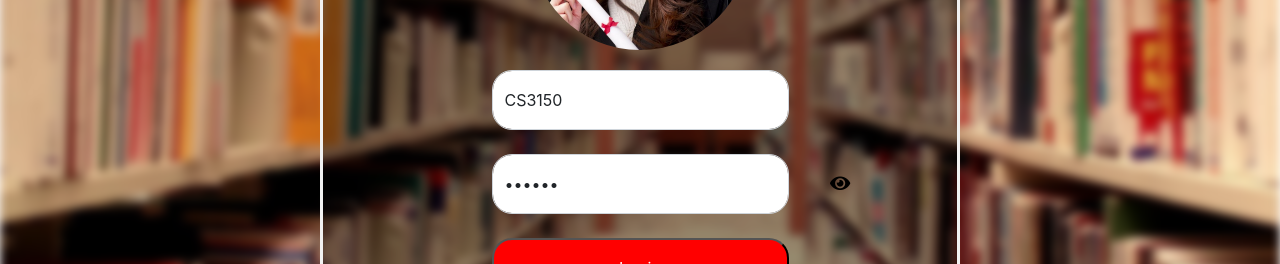
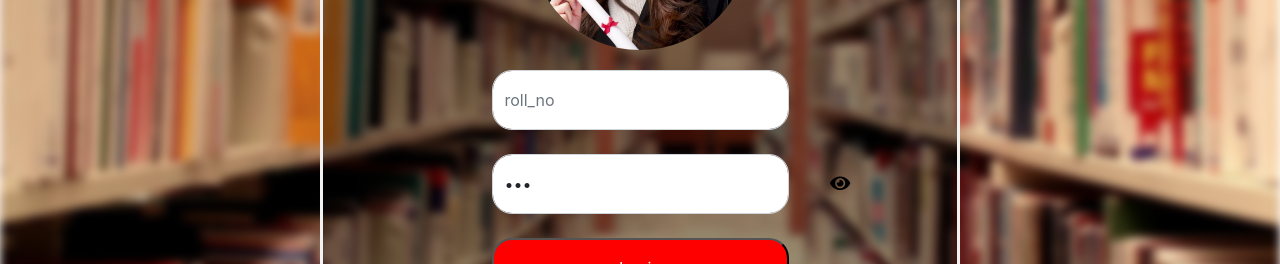
Before and after one commit to CodyAskew9/altura-prep-fe, a React (Create React App) app: page /login in a window 1280 px wide. Shown: the part 387-651 px from the top of the page. Built offline with nearby package versions, Linux system fonts and the light colour scheme.

Commit message:
playing with react barcode

```diff
--- a/src/screens/Login.js
+++ b/src/screens/Login.js
@@ -5,9 +5,9 @@ import { useDispatch, useSelector } from 'react-redux'
 import StudentIMage from "../Images/student4.jpg"
 const Login = () => {
 
-    const [password, setPassword] = useState("123456");
+    const [password, setPassword] = useState("123");
     const[show,setShow] = useState("password")
-    const [roll_no, setRoll_no] = useState("CS3150")
+    const [roll_no, setRoll_no] = useState("")
     const dispatch = useDispatch()
 
     const PostData = () => {
```
